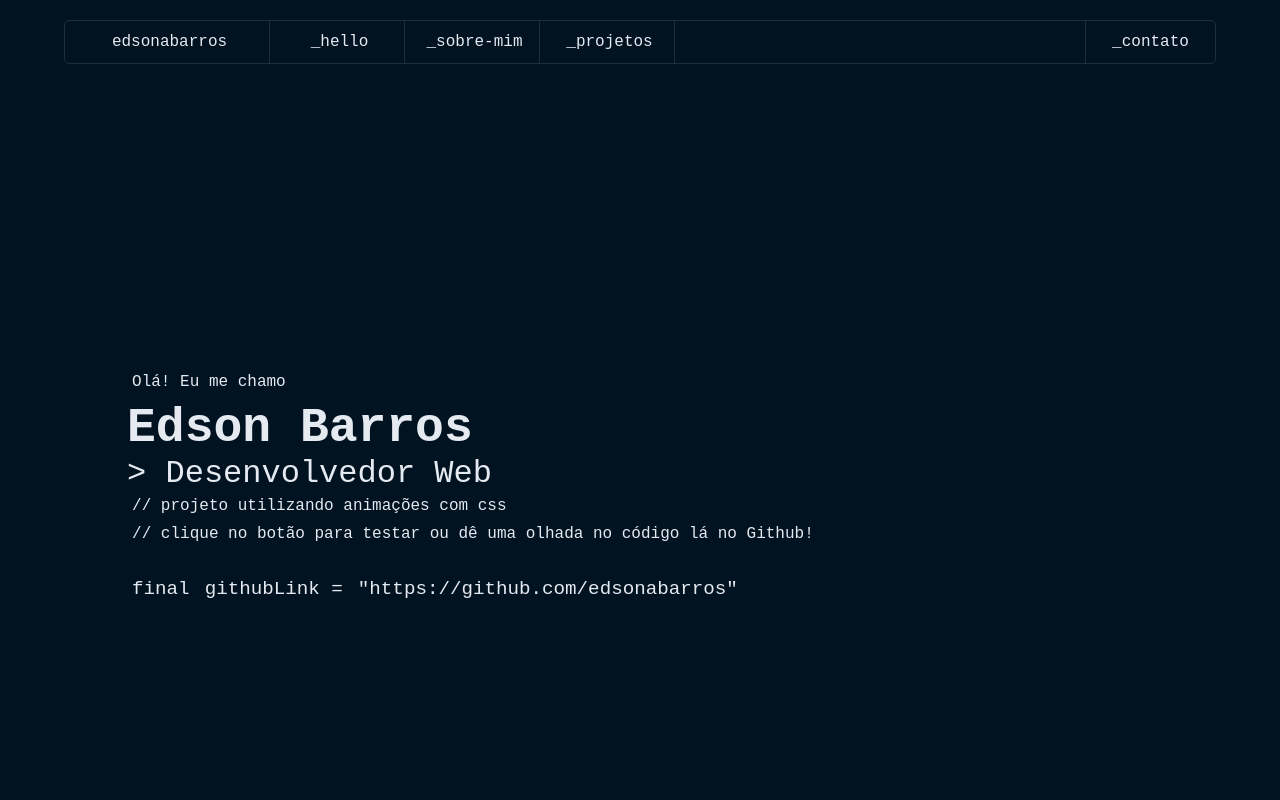
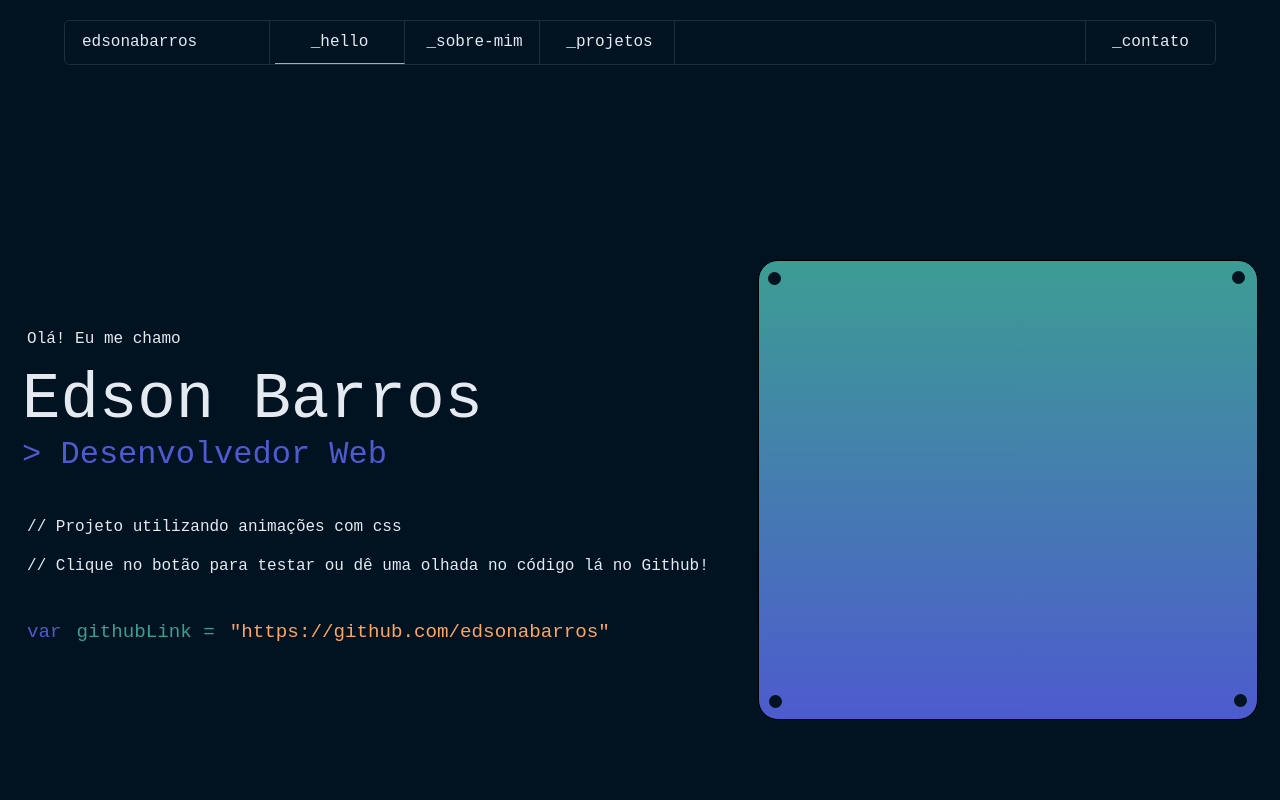
Before and after one commit to edsonabarros/portifolio-edsonabarros, a plain HTML site: page index.html in a window 1280 px wide. Shown: the top 800 px of the page. Drawn offline with Linux system fonts and the light colour scheme.

Commit message:
final do hello

```diff
--- a/assets/css/mixins.less
+++ b/assets/css/mixins.less
@@ -14,6 +14,12 @@
 .flex-bt{
   display: flex;
   justify-content: space-between;
+}
+
+.flex-bt-c{
+  display: flex;
+  justify-content: space-between;
+  align-items: center;
 }
 
 .flex-ar-c{
@@ -42,6 +48,13 @@
   margin-right: @mr;
 }
 
+.ma{
+  margin: 0 auto;
+}
+
+.bb{
+  border-bottom: 0.1rem solid #e99287;
+}
 
 .header {
   max-width: 90%;
--- a/assets/css/style.less
+++ b/assets/css/style.less
@@ -24,34 +24,93 @@ body {
   }
 }
 
-#name{
+#name {
   width: 200px;
+  text-align: left;
 }
 
-#hello{
+#hello {
   .container;
   .flex-ar-c;
+  .ma;
+  max-width: 100%;
 
-  & .text-presentation h1{
-    font-size: 3rem;
+  & h1 {
+    font-size: 4rem;
+    font-weight: 500;
   }
 
-  & .text-presentation h2{
+  & h2 {
     font-size: 2rem;
     font-weight: 400;
+    color: @gd-final;
+    .mb(40px);
   }
 
-  & .text-presentation p{
+  & p {
     .mb(10px);
+    line-height: 1.8;
   }
 }
 
-#github-project{
+.page-hello{
+  .bb;
+}
+
+#github-project {
   .flex-c;
   .mt(30px);
 
-  & p{
+  & p {
     .mr(10px);
     font-size: 1.2rem;
   }
+
+  & #var {
+    color: @gd-final;
+  }
+
+  & #gt-link {
+    color: @gd-in;
+  }
+
+  & #link-presentation {
+    color: #colors[secondary];
+  }
 }
+
+.box-presentation {
+  width: 500px;
+  height: 460px;
+  background-image: linear-gradient(@gd-in, @gd-final);
+  border-radius: 20px;
+  border: 0.5px solid black;
+}
+
+.circle {
+  position: relative;
+  width: 13px;
+  height: 13px;
+  background-color: #colors[bg];
+  border-radius: 50%;
+}
+
+#top-left {
+  top: 11px;
+  left: 9px;
+}
+
+#top-right {
+  top: -3px;
+  left: 95%;
+}
+
+#bottom-left {
+  top: 89%;
+  left: 10px;
+}
+
+#bottom-right {
+  top: 86%;
+  left: 95.3%;
+}
--- a/assets/css/variables.less
+++ b/assets/css/variables.less
@@ -1,6 +1,7 @@
 //VARS
 @font-f: "Fira Code", monospace;
-
+@gd-in: #3c9d93;
+@gd-final: #4d5bce;
 
 //MAPS
 #colors(){
@@ -8,6 +9,4 @@
   secondary: #fea55f;
   bg: #011221;
   bd: #1e2d3d;
-  gd-in: #3c9d93;
-  gd-final: #4d5bce;
 }
--- a/index.html
+++ b/index.html
@@ -40,12 +40,12 @@
                 <p>Olá! Eu me chamo </p>
                 <h1>Edson Barros</h1>
                 <h2>> Desenvolvedor Web</h2>
-                <p>// projeto utilizando animações com css</p>
-                <p>// clique no botão para testar ou dê uma olhada no código lá no Github!</p>
+                <p>// Projeto utilizando animações com css</p>
+                <p>// Clique no botão para testar ou dê uma olhada no código lá no Github!</p>
                 <div id="github-project">
-                    <p id="final">final</p>
+                    <p id="var">var</p>
                     <p id="gt-link"> githubLink = </p>
-                    <p id="link-project-presentation">"<a
+                    <p id="link-presentation">"<a
                             href="https://github.com/edsonabarros">https://github.com/edsonabarros</a>"</p>
                 </div>
             </div>
```
Also changed, not shown: assets/css/style.css.
